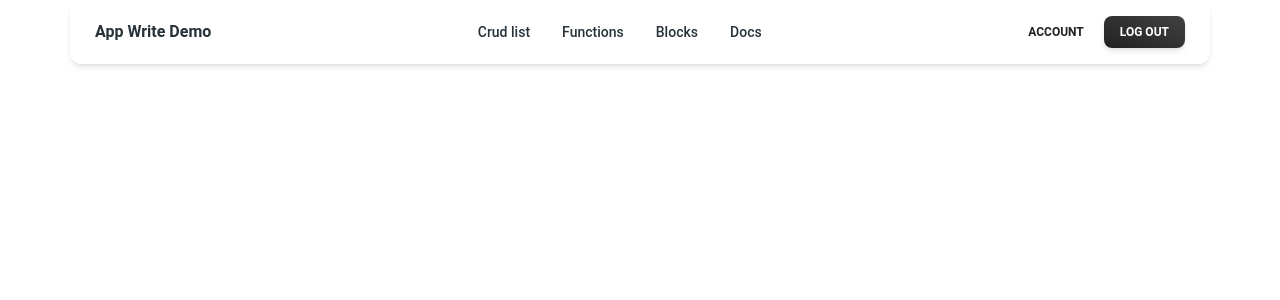
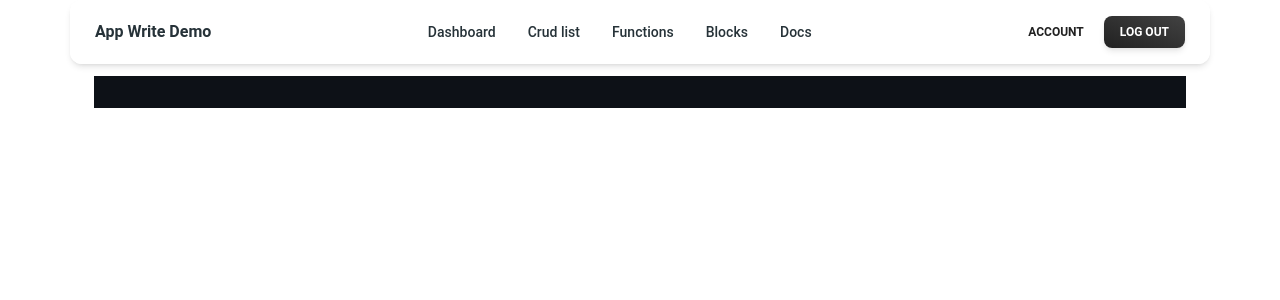
Before and after one commit to wojciechmarek/one-board, a React (Vite) app: page /profile in a window 1280 px wide. Shown: the top 300 px of the page. Built offline with nearby package versions, Linux system fonts and the light colour scheme; no server answers.

Commit message:
feat: add highlight js

```diff
--- a/src/src/routes/app/layout/AppLayout.tsx
+++ b/src/src/routes/app/layout/AppLayout.tsx
@@ -10,6 +10,11 @@ type Props = {};
 function NavList() {
   return (
     <ul className="my-2 flex flex-col gap-2 lg:mb-0 lg:mt-0 lg:flex-row lg:items-center lg:gap-6">
+      <Typography placeholder={undefined} as="li" variant="small" color="blue-gray" className="p-1 font-medium">
+        <Link to={'/dashboard'} className="flex items-center hover:text-blue-500 transition-colors">
+          Dashboard
+        </Link>
+      </Typography>
       <Typography placeholder={undefined} as="li" variant="small" color="blue-gray" className="p-1 font-medium">
         <Link to={'/crud-list'} className="flex items-center hover:text-blue-500 transition-colors">
           Crud list
--- a/src/src/routes/app/pages/profile/ProfilePage.tsx
+++ b/src/src/routes/app/pages/profile/ProfilePage.tsx
@@ -1,6 +1,12 @@
 import { Models } from 'appwrite';
-import { useEffect, useState } from 'react';
+import { useEffect, useRef, useState } from 'react';
 import { account } from '../../../../api/app-write';
+// Using ES6 import syntax
+import hljs from 'highlight.js/lib/core';
+import javascript from 'highlight.js/lib/languages/javascript';
+
+// Then register the languages you need
+hljs.registerLanguage('javascript', javascript);
 
 type Props = {};
 
@@ -15,5 +21,19 @@ export const ProfilePage = (props: Props) => {
 
     getProfile();
   }, []);
-  return <pre>{JSON.stringify(profile, null, 2)}</pre>;
+
+  const codeRef = useRef<HTMLElement>(null);
+
+  useEffect(() => {
+    if (codeRef.current) {
+      hljs.highlightElement(codeRef.current);
+    }
+  });
+
+  return (
+    <pre>
+      <code ref={codeRef}>{JSON.stringify(profile, null, 2)}</code>
+    </pre>
+  );
+  // return 'asdasd';
 };
```
Also changed, not shown: package.json (+4 -3 lines), src/main.tsx (+7 -6 lines), 1 other file (tests, documents, lock files or other folders).
